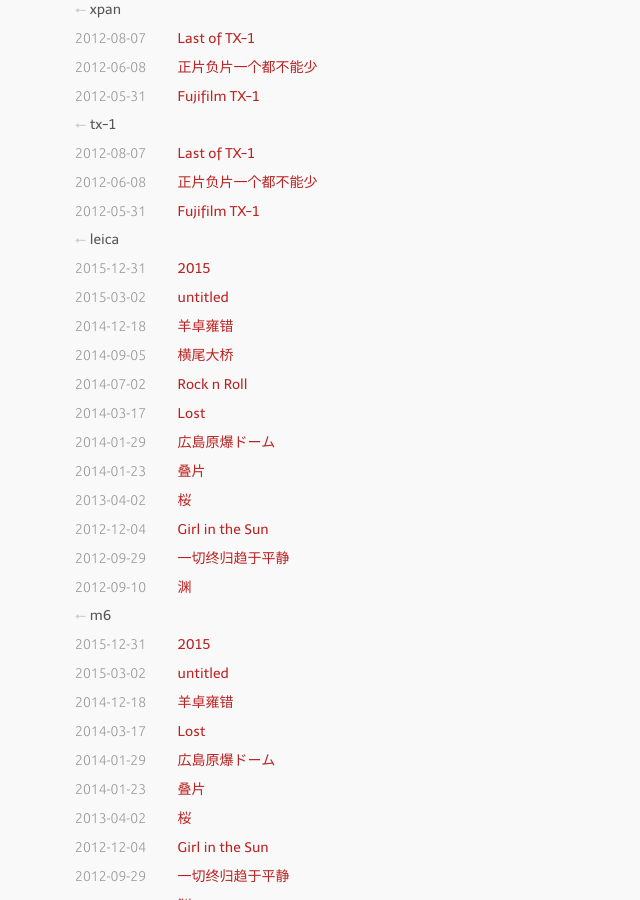
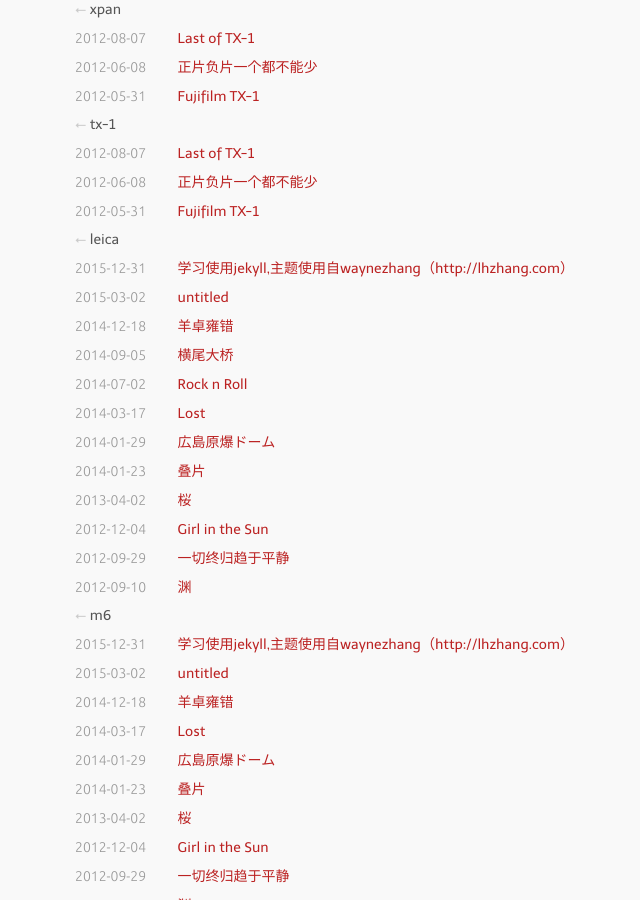
Before and after one commit to kuangmh/kuangmh.github.io, a Jekyll site: the page built from tags.markdown, in a window 1280 px wide and 900 px high, scrolled down 9654 px. Shown: the whole window, without its empty margins (190-830 px from the left). Built offline with Jekyll 4.4.1, drawn with Linux system fonts in a browser that asks for light colours; nearby versions of some CDN libraries; some web fonts are replaced; Markdown is read by kramdown in place of the engine named in the settings; some of the changed text lies outside the part shown.

Commit message:
Update 2015-12-31-it-just-begins.markdown

```diff
--- a/_posts/2015-12-31-it-just-begins.markdown
+++ b/_posts/2015-12-31-it-just-begins.markdown
@@ -1,5 +1,5 @@
 ---
-title: 2015
+title: 学习使用jekyll,主题使用自waynezhang（http://lhzhang.com）
 layout: post
 guid: urn:uuid:de8d598d-6f35-4c7b-ab23-1951062dadfc
 tags:
```
